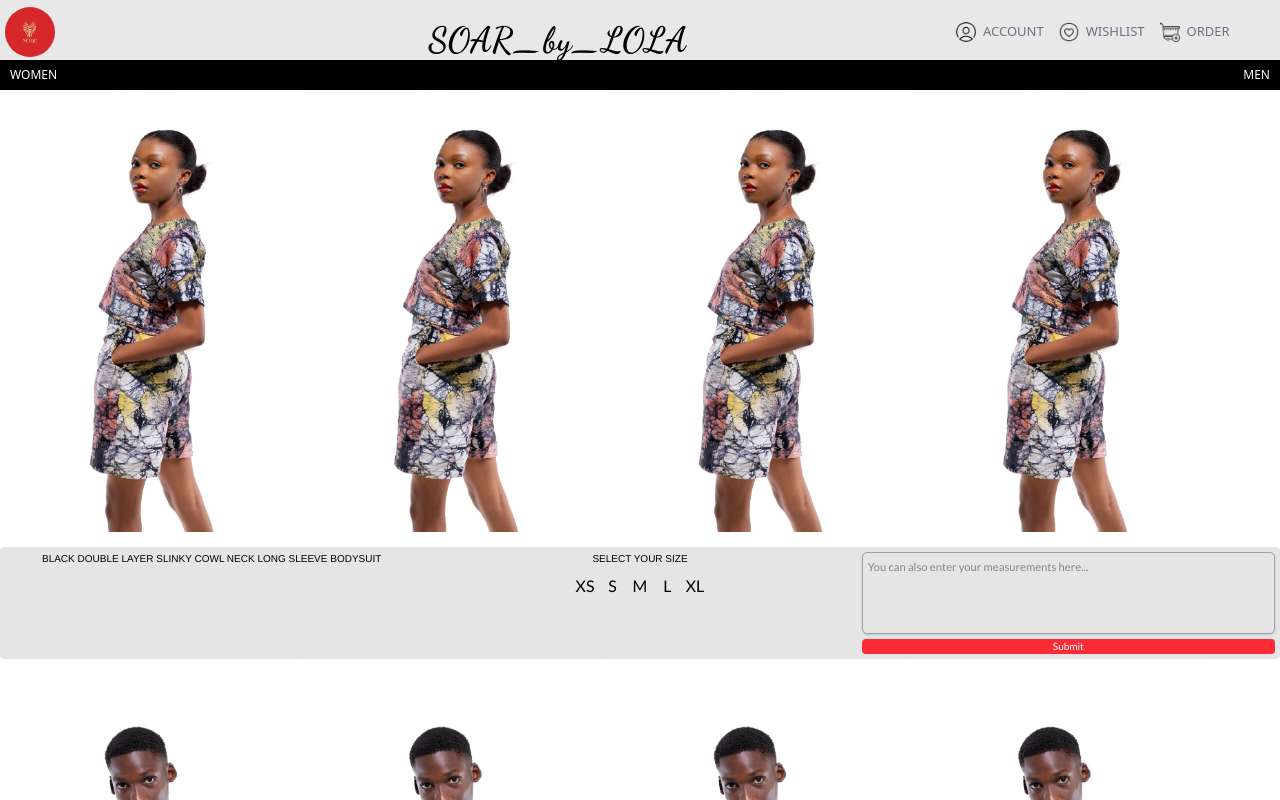
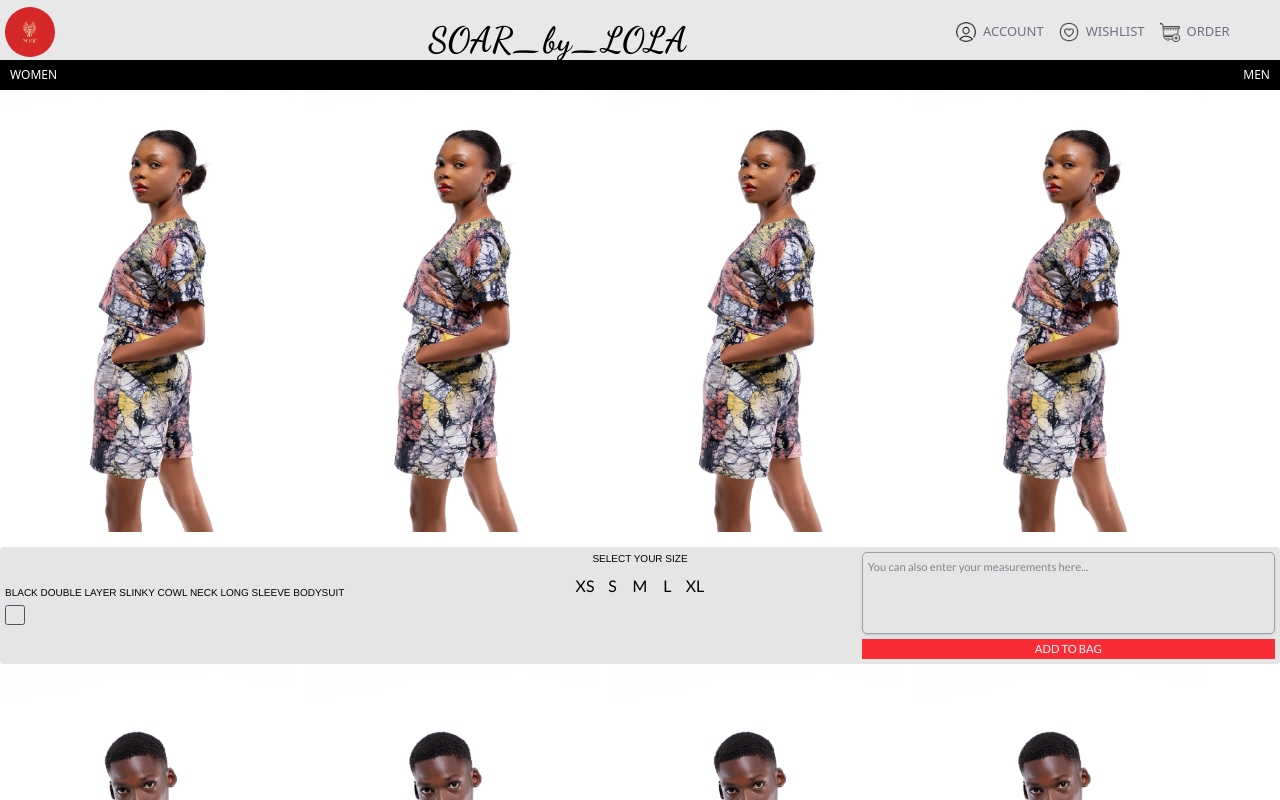
Before and after one commit to olamidefrancis/SoarByLola, a React (Vite) app: page /Men in a window 1280 px wide. Shown: the top 800 px of the page. Built offline with nearby package versions, Linux system fonts and the light colour scheme.

Commit message:
content fix

```diff
--- a/src/Components/Men/Men.jsx
+++ b/src/Components/Men/Men.jsx
@@ -20,6 +20,8 @@ function Men() {
   const [selectedSize, setSelectedSize] = useState(null);
   const [measurement, setMeasurement] = useState("");
   const [orders, setOrders] = useState([]);
+  const [likes, setLikes] = useState([]);
+  const [likecolor, setLikecolor] = useState(false);
 
   const handleSubmit = (item) => {
     if (!selectedSize && measurement.trim() === "") {
@@ -38,6 +40,32 @@ function Men() {
     setSelectedSize(null);
     setMeasurement("");
   };
+
+ const handleLikes = (item) => {
+  setLikecolor((prevColor) => {
+    const newColor = !prevColor;
+
+    const newLikes = {
+      Picture: item.Picture,
+      size: selectedSize || measurement,
+    };
+
+
+    if (newColor) {
+      setLikes((prev) => [...prev, newLikes]);
+    }
+
+    else {
+      setLikes((prev) => prev.slice(0, -1));
+    }
+
+    return newColor;
+  });
+
+  setSelectedSize(null);
+  setMeasurement("");
+};
+
 
   return (
     <div className="h-full flex flex-col overflow-hidden">
@@ -65,8 +93,17 @@ function Men() {
 
           <div className="pricecon flex flex-col md:flex-row bg-neutral-200 w-full paddy gap-6 rounded-md lato-thin">
 
-            <div className="flex gap-2 md:w-1/3 justify-center">
+            <div className="flex flex-col gap-2 md:w-1/3 justify-center">
               <h1 className="text-sm uppercase lato-thin">{item.Tile}</h1>
+              <button
+                    className={` border border-gray-600  ${
+                        likecolor
+                        ? "bg-red-500 w-[20px] h-[20px] inline-block rounded"
+                        : "bg-white-600 w-[20px] h-[20px] inline-block rounded"
+                    }`}
+                    onClick={() => handleLikes(item)}
+                    ></button>
+
             </div>
 
 
@@ -103,10 +140,10 @@ function Men() {
               />
 
               <button
-                className="submit bg-red-500 text-white py-2 rounded-md"
+                className="submit bg-red-500 text-white py-2 text-lg lato-thin h-[20px]"
                 onClick={() => handleSubmit(item)}
               >
-                Submit
+                ADD TO BAG
               </button>
             </div>
           </div>
```
